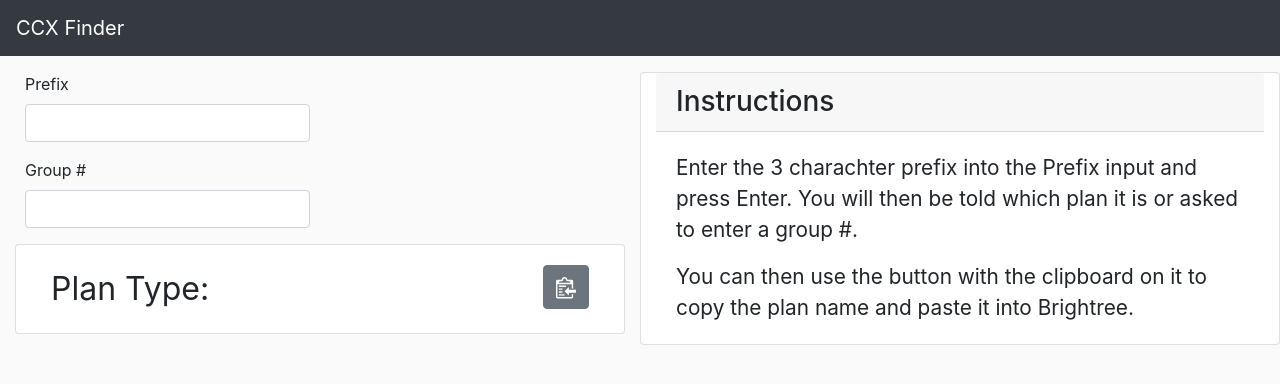
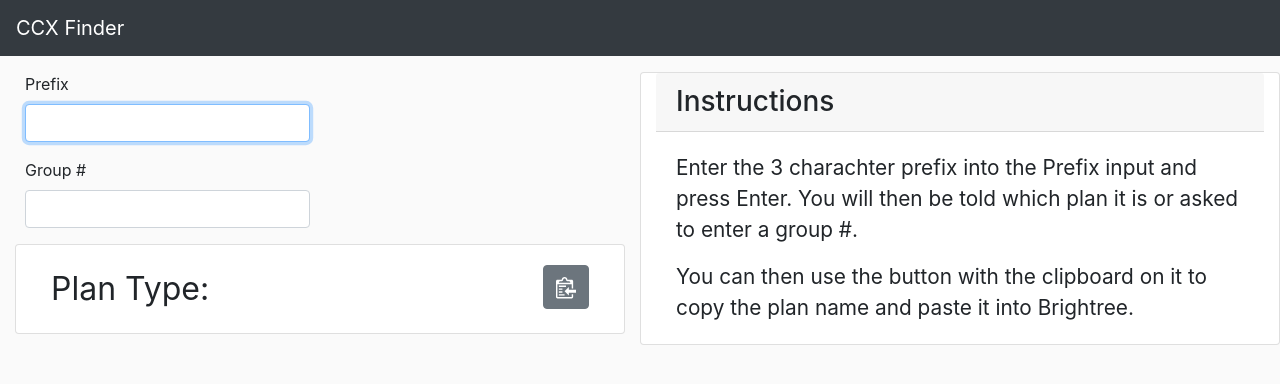
Before and after one commit to spiray/ccx-finder, a plain HTML site: page index.html in a window 1280 px wide. Drawn offline with nearby package versions, Linux system fonts and the light colour scheme; some packages are replaced by stand-ins of ours; a script that the page names is missing.

Commit message:
auto focus

```diff
--- a/index.html
+++ b/index.html
@@ -27,7 +27,7 @@
                     <div class="form-group col-sm-6">
                         <div class="form-row">
                             <label for="three-digits">Prefix</label>
-                            <input id="three-digits" type="text" class="form-control">
+                            <input id="three-digits" type="text" class="form-control" autofocus>
                         </div>
                     </div>
                     <div class="form-group col-sm-6">
@@ -41,8 +41,8 @@
                             <span class="card-title" id="plan-type">Plan Type:</span>
                             <span class="card-text" id="result"> </span>
                             <span class="card-text" id="id"> </span>
-                            <button id="copy" class="btn btn-secondary float-right" data-clipboard-target="#result"><svg viewBox="0 0 14 16" width="20"
-                                    height="30">
+                            <button id="copy" class="btn btn-secondary float-right" data-clipboard-target="#result"><svg
+                                    viewBox="0 0 14 16" width="20" height="30">
                                     <path id="clip-board" fill-rule="evenodd"
                                         d="M2 13h4v1H2v-1zm5-6H2v1h5V7zm2 3V8l-3 3 3 3v-2h5v-2H9zM4.5 9H2v1h2.5V9zM2 12h2.5v-1H2v1zm9 1h1v2c-.02.28-.11.52-.3.7-.19.18-.42.28-.7.3H1c-.55 0-1-.45-1-1V4c0-.55.45-1 1-1h3c0-1.11.89-2 2-2 1.11 0 2 .89 2 2h3c.55 0 1 .45 1 1v5h-1V6H1v9h10v-2zM2 5h8c0-.55-.45-1-1-1H8c-.55 0-1-.45-1-1s-.45-1-1-1-1 .45-1 1-.45 1-1 1H3c-.55 0-1 .45-1 1z">
                                     </path>
```
